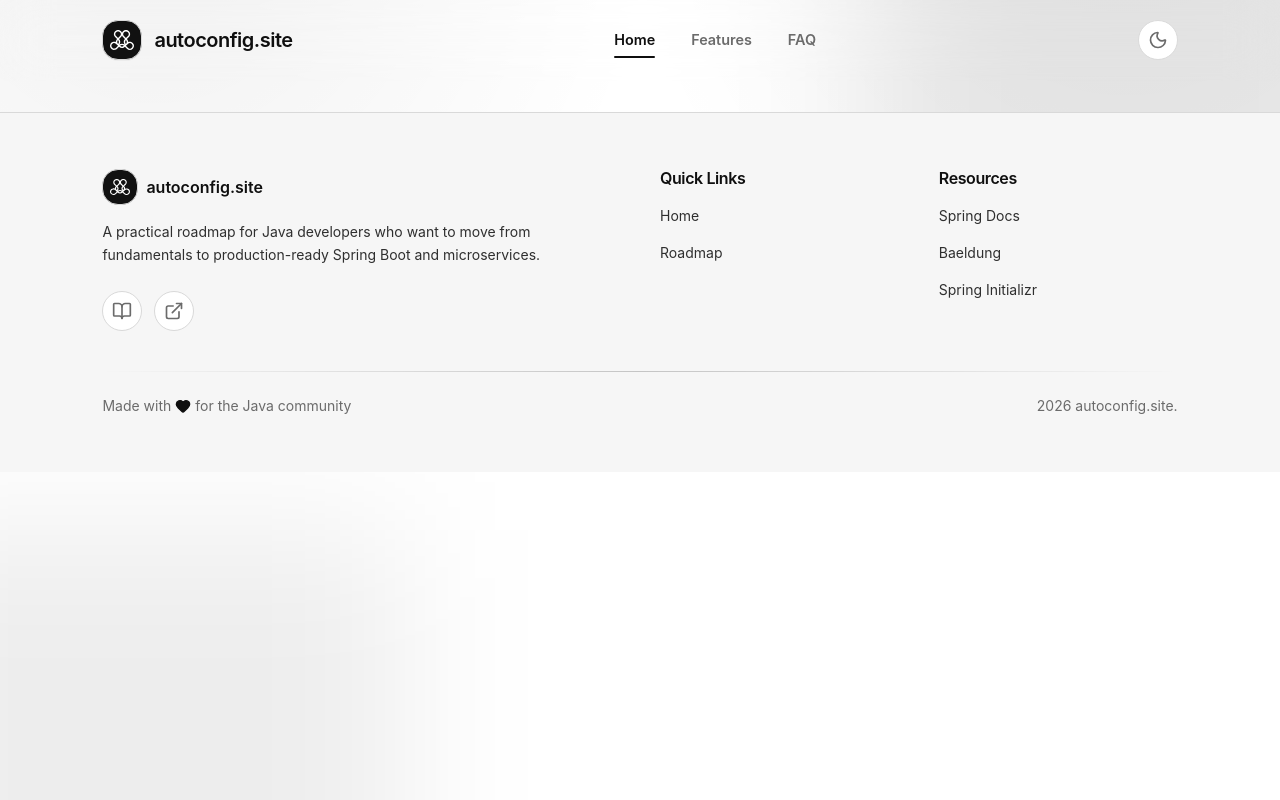
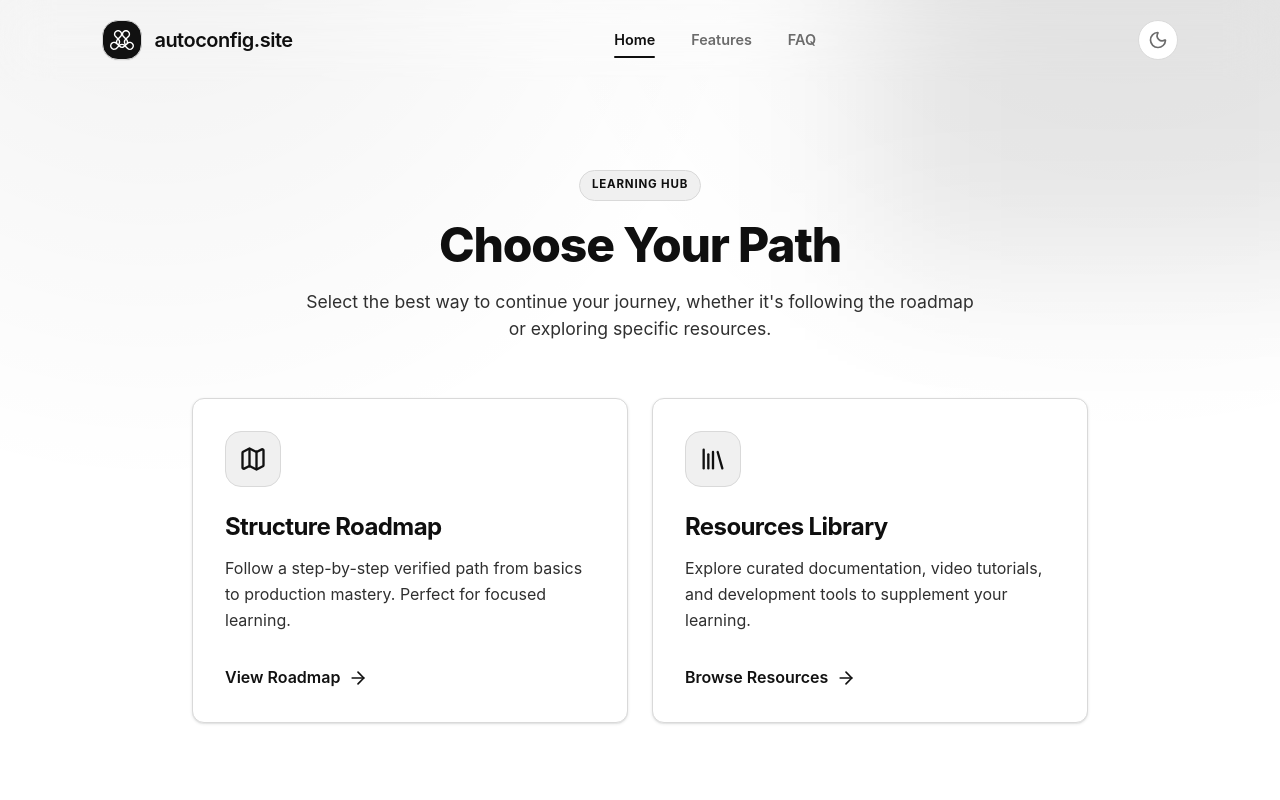
Before and after one commit to sanketttt26/autoconfig, a React (Vite) app: page /learn in a window 1280 px wide. Shown: the top 800 px of the page. Built offline with nearby package versions, Linux system fonts and the light colour scheme; a small style sheet from the web is missing.

Commit message:
feat: Add initial UI structure including Navbar, Footer, LearnPage, and ResourcesPage.

```diff
--- a/src/App.tsx
+++ b/src/App.tsx
@@ -7,6 +7,8 @@ import { Features } from './sections/Features';
 import { RoadmapPreview } from './sections/RoadmapPreview';
 import { FAQ } from './sections/FAQ';
 import { Footer } from './sections/Footer';
+import { LearnPage } from './pages/LearnPage';
+import { ResourcesPage } from './pages/ResourcesPage';
 import { RoadmapPage } from './pages/RoadmapPage';
 
 interface HomePageProps {
@@ -59,11 +61,13 @@ function App() {
               path="/"
               element={
                 <HomePage
-                  onGetStarted={() => navigate('/roadmap')}
+                  onGetStarted={() => navigate('/learn')}
                   onViewRoadmap={() => navigate('/roadmap')}
                 />
               }
             />
+            <Route path="/learn" element={<LearnPage />} />
+            <Route path="/resources" element={<ResourcesPage />} />
             <Route path="/roadmap" element={<RoadmapPage />} />
           </Routes>
         </main>
--- a/src/components/Navbar.tsx
+++ b/src/components/Navbar.tsx
@@ -21,6 +21,7 @@ export function Navbar() {
   const location = useLocation();
   const navigate = useNavigate();
   const currentPage = location.pathname === '/roadmap' ? 'roadmap' : 'home';
+  const isLearnPage = location.pathname === '/learn';
 
   useEffect(() => {
     setMounted(true);
@@ -103,11 +104,10 @@ export function Navbar() {
 
   return (
     <nav
-      className={`fixed inset-x-0 top-0 z-50 border-b backdrop-blur-xl transition-all duration-300 ${
-        isScrolled
+      className={`fixed inset-x-0 top-0 z-50 border-b backdrop-blur-xl transition-all duration-300 ${isScrolled
           ? 'border-[color:var(--line-soft)] bg-[color:var(--nav-bg)] shadow-[0_1px_0_rgb(27_31_36_/_0.06)]'
           : 'border-transparent bg-transparent'
-      }`}
+        }`}
     >
       <div className="container-custom">
         <div className="flex h-16 items-center justify-between gap-4 md:h-20">
@@ -136,11 +136,10 @@ export function Navbar() {
                   key={link.section}
                   onClick={() => handleSectionClick(link.section)}
                   type="button"
-                  className={`nav-link ${
-                    currentPage === 'home' && activeSection === link.section
+                  className={`nav-link ${currentPage === 'home' && activeSection === link.section
                       ? 'nav-link-active'
                       : ''
-                  }`}
+                    }`}
                 >
                   {link.label}
                 </button>
@@ -183,11 +182,10 @@ export function Navbar() {
                   key={link.section}
                   onClick={() => handleSectionClick(link.section)}
                   type="button"
-                  className={`block w-full rounded-xl px-3 py-2.5 text-left text-sm font-semibold transition-colors ${
-                    currentPage === 'home' && activeSection === link.section
+                  className={`block w-full rounded-xl px-3 py-2.5 text-left text-sm font-semibold transition-colors ${currentPage === 'home' && activeSection === link.section
                       ? 'bg-[var(--brand-soft)] text-[var(--brand-strong)]'
                       : 'text-body hover:bg-[var(--bg-panel-muted)] hover:text-strong'
-                  }`}
+                    }`}
                 >
                   {link.label}
                 </button>
--- /dev/null
+++ b/src/pages/LearnPage.tsx
@@ -0,0 +1,65 @@
+import { ArrowRight, Library, Map } from 'lucide-react';
+import { useNavigate } from 'react-router-dom';
+import { SectionIntro } from '../components/SectionIntro';
+
+export function LearnPage() {
+  const navigate = useNavigate();
+
+  return (
+    <section className="section-padding">
+      <div className="container-custom">
+        <SectionIntro
+          kicker="Learning Hub"
+          title="Choose Your Path"
+          description="Select the best way to continue your journey, whether it's following the roadmap or exploring specific resources."
+        />
+
+        <div className="mx-auto mt-12 grid max-w-4xl gap-6 md:grid-cols-2">
+          {/* Roadmap Card */}
+          <button
+            onClick={() => navigate('/roadmap')}
+            className="surface-card surface-card-hover group flex flex-col items-start p-8 text-left transition-all hover:border-[var(--brand-strong)]"
+          >
+            <div className="mb-6 flex h-14 w-14 items-center justify-center rounded-2xl border border-[color:var(--line-soft)] bg-[var(--brand-soft)] group-hover:scale-110 transition-transform duration-300">
+              <Map className="h-7 w-7 text-[var(--brand)]" />
+            </div>
+
+            <h3 className="text-2xl font-bold text-strong group-hover:text-[var(--brand)] transition-colors">
+              Structure Roadmap
+            </h3>
+            <p className="mt-3 text-body leading-relaxed">
+              Follow a step-by-step verified path from basics to production mastery. Perfect for focused learning.
+            </p>
+
+            <div className="mt-auto pt-8 flex items-center font-semibold text-[var(--brand)]">
+              View Roadmap
+              <ArrowRight className="ml-2 h-5 w-5 transition-transform group-hover:translate-x-1" />
+            </div>
+          </button>
+
+          {/* Resources Card */}
+          <button
+            onClick={() => navigate('/resources')}
+            className="surface-card surface-card-hover group flex flex-col items-start p-8 text-left transition-all hover:border-[var(--brand-strong)]"
+          >
+            <div className="mb-6 flex h-14 w-14 items-center justify-center rounded-2xl border border-[color:var(--line-soft)] bg-[var(--brand-soft)] group-hover:scale-110 transition-transform duration-300">
+              <Library className="h-7 w-7 text-[var(--brand)]" />
+            </div>
+
+            <h3 className="text-2xl font-bold text-strong group-hover:text-[var(--brand)] transition-colors">
+              Resources Library
+            </h3>
+            <p className="mt-3 text-body leading-relaxed">
+              Explore curated documentation, video tutorials, and development tools to supplement your learning.
+            </p>
+
+            <div className="mt-auto pt-8 flex items-center font-semibold text-[var(--brand)]">
+              Browse Resources
+              <ArrowRight className="ml-2 h-5 w-5 transition-transform group-hover:translate-x-1" />
+            </div>
+          </button>
+        </div>
+      </div>
+    </section>
+  );
+}
--- /dev/null
+++ b/src/pages/ResourcesPage.tsx
@@ -0,0 +1,55 @@
+import { BookOpen, MonitorPlay, Wrench } from 'lucide-react';
+import { SectionIntro } from '../components/SectionIntro';
+
+export function ResourcesPage() {
+    const resources = [
+        {
+            title: 'Documentation',
+            icon: BookOpen,
+            description: 'Official guides and verified references.',
+            status: 'Coming Soon',
+        },
+        {
+            title: 'Video Tutorials',
+            icon: MonitorPlay,
+            description: 'Deep dive walkthroughs and code explanations.',
+            status: 'Coming Soon',
+        },
+        {
+            title: 'Tools & Setup',
+            icon: Wrench,
+            description: 'Environment setup and productivity tools.',
+            status: 'Coming Soon',
+        },
+    ];
+
+    return (
+        <section className="section-padding">
+            <div className="container-custom">
+                <SectionIntro
+                    kicker="Resources"
+                    title="Developer Library"
+                    description="A curated collection of supplemental materials to specific topics in the roadmap."
+                />
+
+                <div className="mx-auto mt-12 grid max-w-5xl gap-6 sm:grid-cols-2 lg:grid-cols-3">
+                    {resources.map((resource) => (
+                        <article
+                            key={resource.title}
+                            className="surface-card p-6 flex flex-col items-center text-center opacity-80 hover:opacity-100 transition-opacity"
+                        >
+                            <div className="mb-4 flex h-12 w-12 items-center justify-center rounded-xl border border-[color:var(--line-soft)] bg-[var(--bg-panel-muted)]">
+                                <resource.icon className="h-6 w-6 text-[var(--text-muted)]" />
+                            </div>
+                            <h3 className="text-lg font-bold text-strong">{resource.title}</h3>
+                            <p className="mt-2 text-sm text-body">{resource.description}</p>
+                            <span className="mt-4 badge-core px-3 py-1 rounded-full text-xs font-semibold">
+                                {resource.status}
+                            </span>
+                        </article>
+                    ))}
+                </div>
+            </div>
+        </section>
+    );
+}
--- a/src/sections/Footer.tsx
+++ b/src/sections/Footer.tsx
@@ -9,6 +9,8 @@ export function Footer() {
   const quickLinks = [
     { label: 'Home', action: () => navigate('/') },
     { label: 'Roadmap', action: () => navigate('/roadmap') },
+    { label: 'Learn Hub', action: () => navigate('/learn') },
+    { label: 'Resources', action: () => navigate('/resources') },
   ];
 
   const resources = [
```
